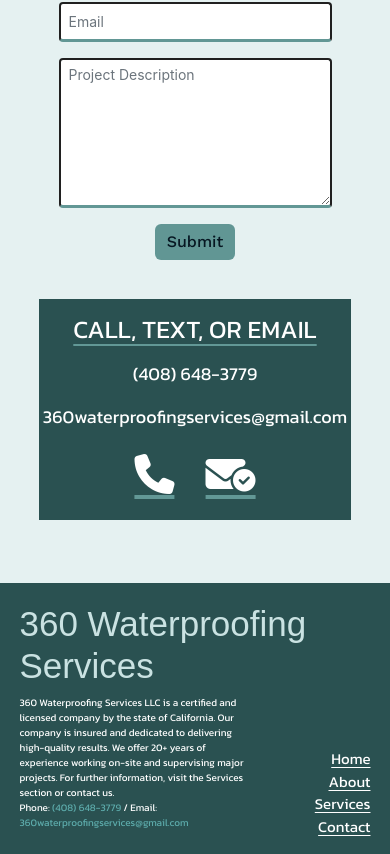
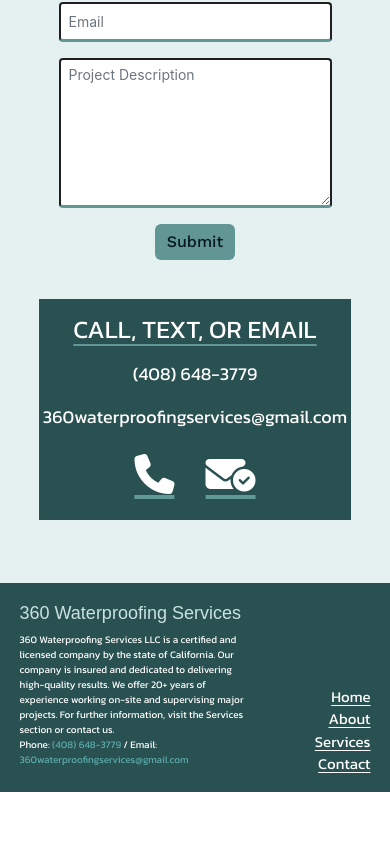
Before and after one commit to melissabarrerafarias/360-Waterproofing-Services, a React (Create React App) app: page / in a window 390 px wide. Shown: the part 1330-2184 px from the top of the page. After the commit the page ends 2122 px from the top, so only its background shows below. Built offline with nearby package versions, Linux system fonts and the light colour scheme; a web font is replaced by a local one.

Commit message:
finished editing, just need formsubmit once gmail is sent

```diff
--- a/src/footer.css
+++ b/src/footer.css
@@ -6,7 +6,7 @@
     font-family: 'Wallpoet', sans-serif;
     color: #CAE2E2;
     margin-left: 15%;
-    font-size: 35px;
+    font-size: 25px;
     margin-top: 10%
 }
 
@@ -76,6 +76,10 @@
         overflow: hidden;
     }
 
+    #footer h1 {
+        font-size: 25px;
+    }
+
 }
 
 @media (max-width: 1110px) {
@@ -91,6 +95,10 @@
 
     #footer ul {
         font-size: 15px
+    }
+
+    #footer h1 {
+        font-size: 18px;
     }
 }
 
@@ -119,6 +127,8 @@
         font-size: 12px;
         /* margin-bottom: 10% */
     }
+
+
 
 }
 
--- a/src/pages/Homepage.js
+++ b/src/pages/Homepage.js
@@ -99,7 +99,7 @@
                 <div className="row">
                     <div className="col-md-6">
                         <div className="contact-area">
-                            <form action="https://formsubmit.co/melissikiss@gmail.com" method="POST">
+                            <form action="https://formsubmit.co/360waterproofingservices@gmail.com" method="POST">
                                 <p>Have a project in mind? Describe what you need and we'll get back to you.</p>
                                 <div class="input-group input-group-sm mb-3">
                                     <input type="text" name="name" placeholder="Full Name" class="form-control" aria-label="Sizing example input" aria-describedby="inputGroup-sizing-sm" />
```
